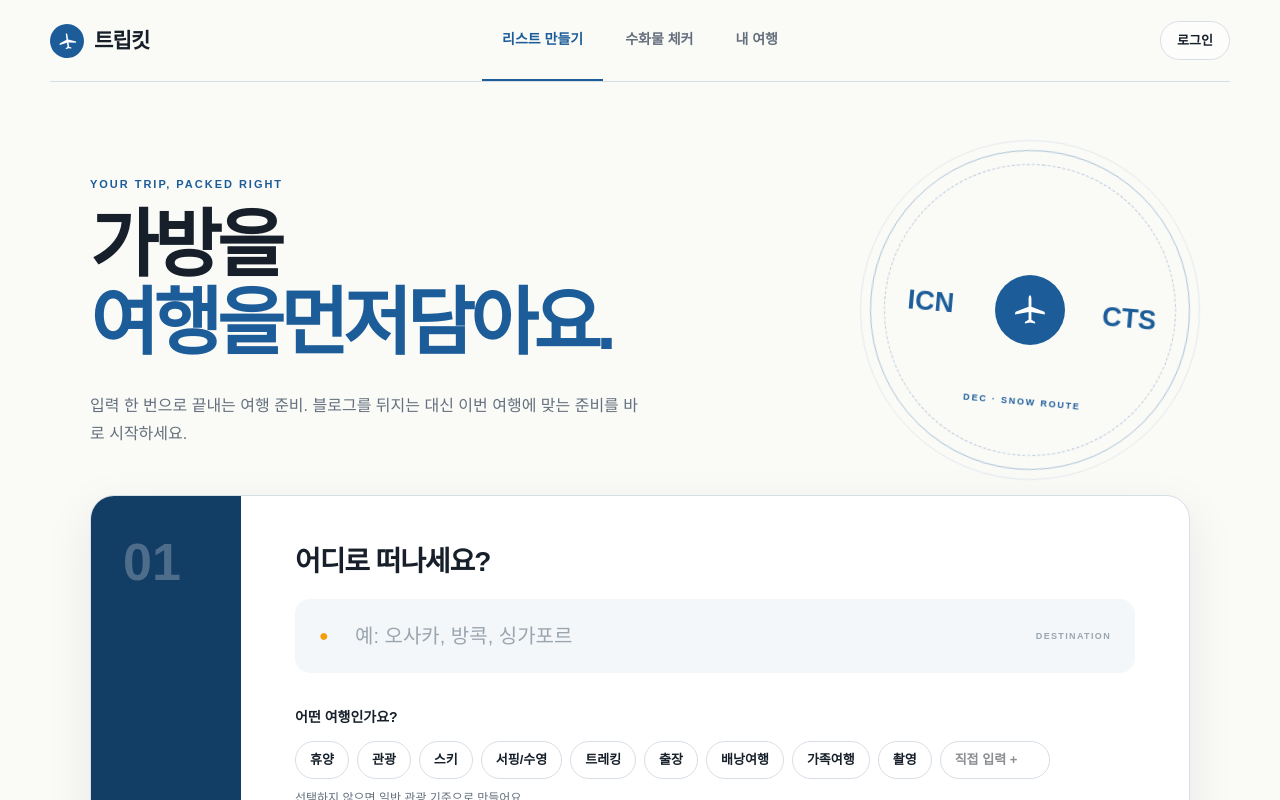
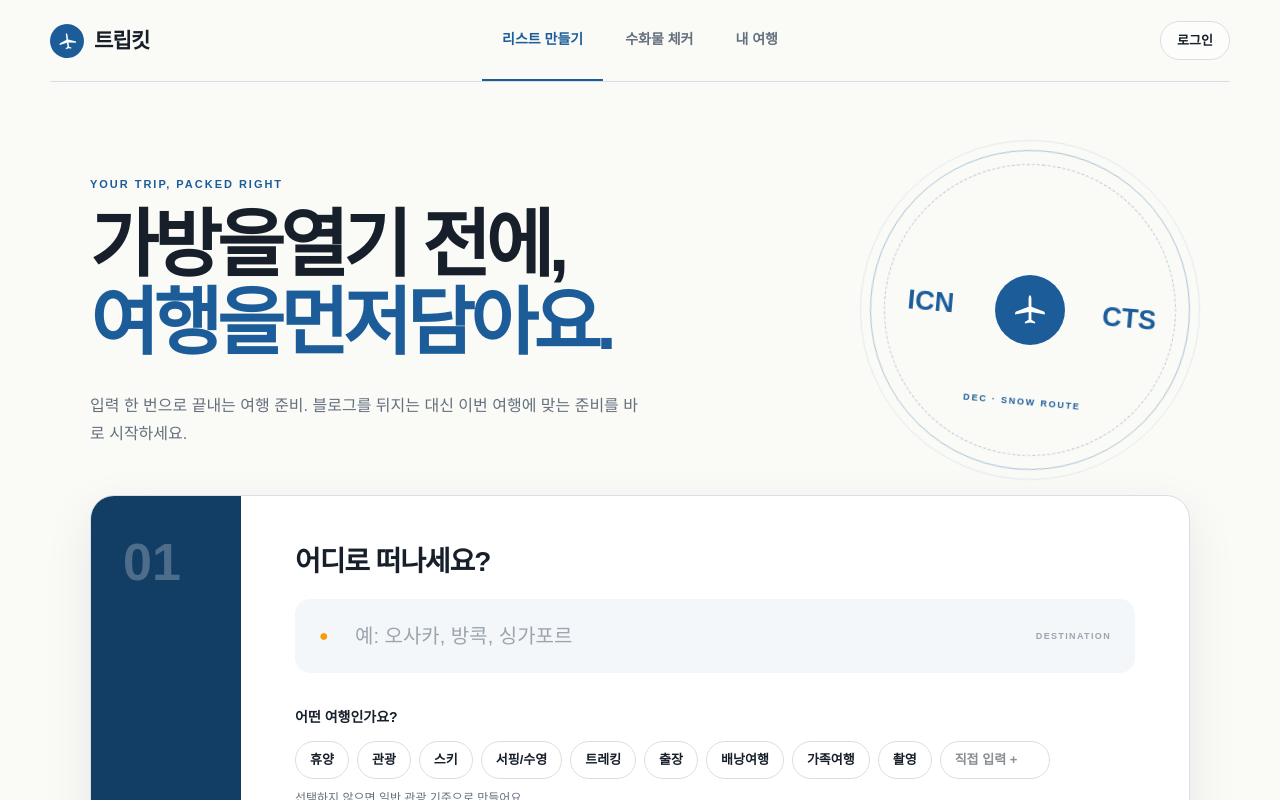
Before and after one commit to yh5870/Trapkit, a Next.js app: page / in a window 1280 px wide. Shown: the top 800 px of the page. Built offline with nearby package versions, Linux system fonts and the light colour scheme.

Commit message:
loop headline animation and add fade-in back for 열기전에
- Animation loops every 3 seconds
- '열기 전에,' fades out then fades back in
- Simplified conditional logic for smoother transitions

```diff
--- a/app/mockup.tsx
+++ b/app/mockup.tsx
@@ -120,20 +120,28 @@ function Home() {
     const timeline = [
       { step: 1, delay: 0 },      // "가방을" wobble start
       { step: 2, delay: 550 },    // wobble end, "열기 전에," fade out start
-      { step: 3, delay: 750 },    // "열기 전에," fade out end, "열" fade in
-      { step: 4, delay: 900 },    // "기" fade in
-      { step: 5, delay: 1050 },   // "전" fade in
-      { step: 6, delay: 1200 },   // "에," fade in
-      { step: 7, delay: 1500 },   // line 1 done, "여행을" wobble start
-      { step: 8, delay: 2050 },   // wobble end, "먼저" fade in
-      { step: 9, delay: 2300 },   // "담아요." fade in
+      { step: 3, delay: 700 },    // "열기 전에," fade out done
+      { step: 4, delay: 900 },    // "열기 전에," fade in start
+      { step: 5, delay: 1500 },   // line 1 done, "여행을" wobble start
+      { step: 6, delay: 2050 },   // wobble end, "먼저" fade in
+      { step: 7, delay: 2300 },   // "담아요." fade in
+      { step: 8, delay: 3000 },   // loop start
     ];
 
-    const timers = timeline.map(({ step, delay }) =>
-      setTimeout(() => setHeadlineStep(step), delay)
-    );
+    let stepIndex = 0;
+    const runAnimation = () => {
+      if (stepIndex >= timeline.length) stepIndex = 0;
+      const { step } = timeline[stepIndex];
+      setHeadlineStep(step);
+      const nextDelay = stepIndex < timeline.length - 1 ? timeline[stepIndex + 1].delay - timeline[stepIndex].delay : 3000;
+      stepIndex++;
+      animationRef.current = setTimeout(runAnimation, nextDelay);
+    };
 
-    return () => timers.forEach(clearTimeout);
+    const animationRef = { current: null as NodeJS.Timeout | null };
+    animationRef.current = setTimeout(runAnimation, 0);
+
+    return () => { if (animationRef.current) clearTimeout(animationRef.current); };
   }, [prefersReducedMotion]);
 
   useEffect(() => {
@@ -161,30 +169,30 @@ function Home() {
           <p className="eyebrow">YOUR TRIP, PACKED RIGHT <EyebrowPlane /></p>
           <h1>
             <span className="headline-word">
-              <span className={`word-fade-in ${headlineStep >= 1 && !prefersReducedMotion ? (headlineStep === 1 ? 'word-wobble' : 'word-fade-in') : ''}`}>
+              <span className={`word-fade-in ${headlineStep === 1 && !prefersReducedMotion ? 'word-wobble' : ''}`}>
                 가방을
               </span>
-              {headlineStep >= 2 && !prefersReducedMotion ? (
-                <span className="word-fade-in" style={{ opacity: 0, animation: 'fadeIn 0.18s ease-out reverse forwards' }}>
-                  열기 전에,
-                </span>
-              ) : (
-                <span className={`word-fade-in ${prefersReducedMotion ? '' : ''}`}>
-                  열기 전에,
-                </span>
-              )}
+              <span
+                className="word-fade-in"
+                style={{
+                  opacity: headlineStep >= 4 && !prefersReducedMotion ? 1 : (headlineStep >= 2 && headlineStep < 4 && !prefersReducedMotion ? 0 : 1),
+                  animation: headlineStep === 2 && !prefersReducedMotion ? 'fadeIn 0.2s ease-out reverse forwards' : (headlineStep === 4 && !prefersReducedMotion ? 'fadeIn 0.3s ease-out forwards' : 'none')
+                }}
+              >
+                열기 전에,
+              </span>
             </span>
             <br />
             <em>
               <span className="headline-word">
-                <span className={`word-fade-in ${headlineStep >= 7 && !prefersReducedMotion ? (headlineStep === 7 ? 'word-wobble' : 'word-fade-in') : ''}`}>
+                <span className={`word-fade-in ${headlineStep === 5 && !prefersReducedMotion ? 'word-wobble' : ''}`}>
                   여행을
                 </span>
               </span>
-              <span className="headline-char word-fade-in" style={{ opacity: headlineStep >= 8 || prefersReducedMotion ? 1 : 0, animation: headlineStep >= 8 && !prefersReducedMotion ? 'fadeIn 0.25s ease-out forwards' : 'none' }}>
+              <span className="headline-char word-fade-in" style={{ opacity: headlineStep >= 6 || prefersReducedMotion ? 1 : 0, animation: headlineStep === 6 && !prefersReducedMotion ? 'fadeIn 0.25s ease-out forwards' : 'none' }}>
                 먼저
               </span>
-              <span className="headline-char word-fade-in" style={{ opacity: headlineStep >= 9 || prefersReducedMotion ? 1 : 0, animation: headlineStep >= 9 && !prefersReducedMotion ? 'fadeIn 0.25s ease-out forwards' : 'none' }}>
+              <span className="headline-char word-fade-in" style={{ opacity: headlineStep >= 7 || prefersReducedMotion ? 1 : 0, animation: headlineStep === 7 && !prefersReducedMotion ? 'fadeIn 0.25s ease-out forwards' : 'none' }}>
                 담아요.
               </span>
             </em>
```
